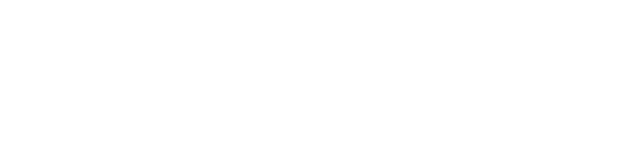
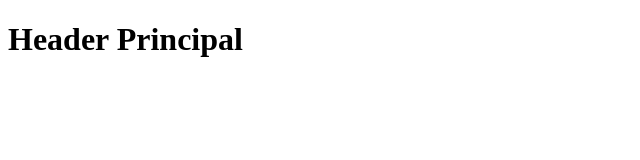
Before and after one commit to DelGrau/treino_jQuery, a plain HTML site: page teino_jQuery/index.html in a window 1280 px wide. Shown: the whole page, without its empty margins (0-640 px from the left). Drawn offline with Linux system fonts and the light colour scheme.

Commit message:
Mudança no index

```diff
--- a/teino_jQuery/index.html
+++ b/teino_jQuery/index.html
@@ -7,7 +7,7 @@
     <title>Aprendendo jQuery</title>
 </head>
 <body>
-
+    <h1 class="headerPrincipal">Header Principal</h1>
     <script src="scripts/jquery-3.6.0.js"></script>
 </body>
 </html>
```
